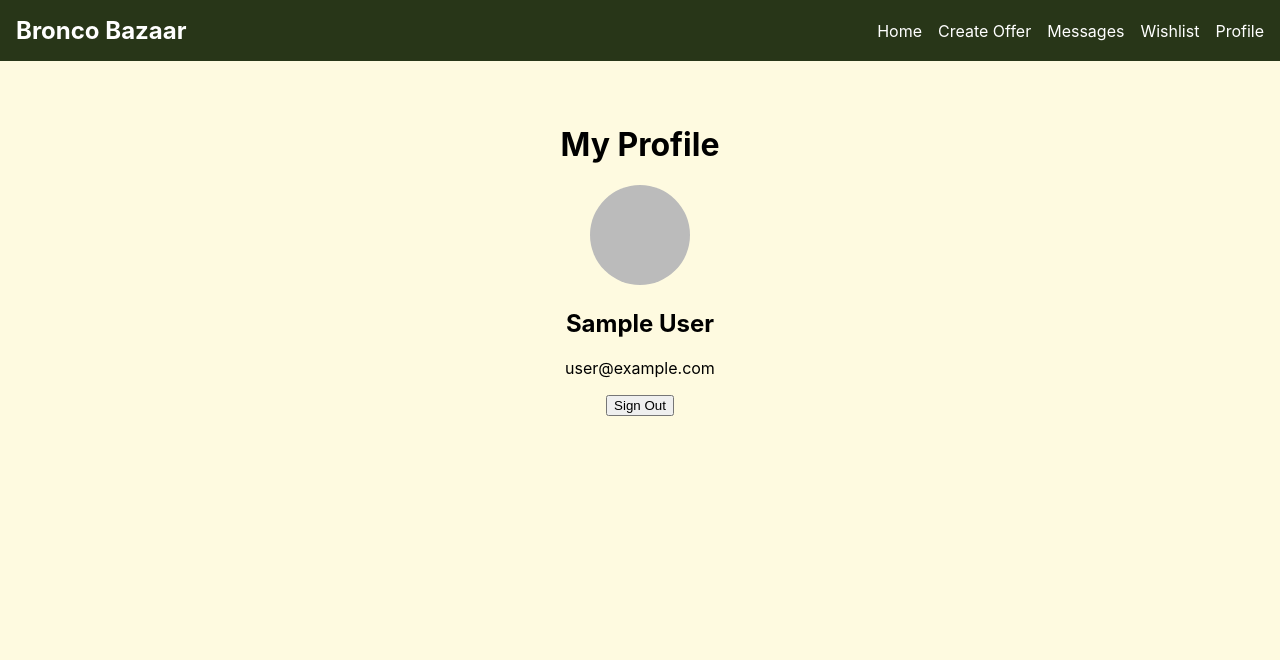
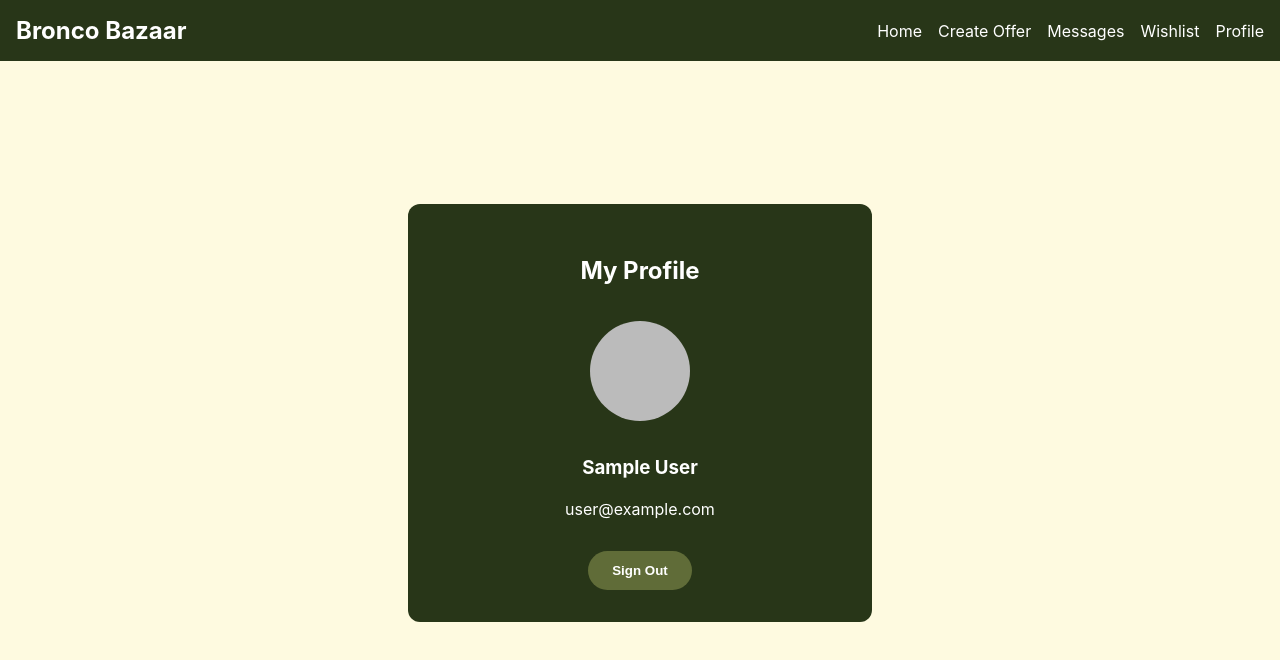
Before and after one commit to sidykal/Bronco-Bazaar, a React (Create React App) app: page /profile in a window 1280 px wide. Shown: the top 660 px of the page. Built offline with nearby package versions, Linux system fonts and the light colour scheme; no server answers; sample sign-in values are in the browser's storage.

Commit message:
updated profile page

```diff
--- a/src/components/Navbar.js
+++ b/src/components/Navbar.js
@@ -13,7 +13,7 @@ export default function Navbar() {
         <Link to="/home" style={linkStyle}>Home</Link>
         <Link to="/create" style={linkStyle}>Create Offer</Link>
         <Link to="/message" style={linkStyle}>Messages</Link>
-        <Link to="/message" style={linkStyle}>Wishlist</Link>
+        <Link to="/wishlist" style={linkStyle}>Wishlist</Link>
         <Link to="/profile" style={linkStyle}>Profile</Link>
       </div>
     </nav>
--- a/src/pages/Profile.js
+++ b/src/pages/Profile.js
@@ -9,17 +9,53 @@ export default function Profile() {
   if (!user) return <p>You must be logged in to see this page.</p>;
 
   return (
-    <div style={{ textAlign: 'center', marginTop: '2rem' }}>
-      <h1>My Profile</h1>
-      <img
-        src={user.photoURL}
-        alt="Profile"
-        style={{ borderRadius: '50%', width: '100px', height: '100px' }}
-      />
-      <h2>{user.displayName}</h2>
-      <p>{user.email}</p>
-      <button onClick={() => signOut(auth)}>Sign Out</button>
+    <div style={{
+      display: 'flex',
+      justifyContent: 'center',
+      alignItems: 'center',
+      height: '80vh',
+    }}>
+      <div style={{
+        display: 'flex',
+        flexDirection: 'column',
+        alignItems: 'center',
+        gap: '1rem',
+        width: '100%',
+        maxWidth: '400px',
+        padding: '2rem',
+        backgroundColor: '#283618',
+        borderRadius: '12px',
+        color: 'white',
+      }}>
+        <h2 style={{ textAlign: 'center' }}>My Profile</h2>
+
+        <img
+          src={user.photoURL}
+          alt="Profile"
+          style={{ borderRadius: '50%', width: '100px', height: '100px', objectFit: 'cover' }}
+        />
+
+        <h3 style={{ marginBottom: '0.25rem' }}>{user.displayName}</h3>
+        <p style={{ marginTop: '0' }}>{user.email}</p>
+
+        <button
+          onClick={() => signOut(auth)}
+          style={{
+            padding: '0.75rem 1.5rem',
+            border: 'none',
+            borderRadius: '999px',
+            backgroundColor: '#606c38',
+            color: 'white',
+            fontWeight: 'bold',
+            cursor: 'pointer',
+            transition: 'background-color 0.3s'
+          }}
+          onMouseOver={(e) => (e.target.style.backgroundColor = '#8d9e54')}
+          onMouseOut={(e) => (e.target.style.backgroundColor = '#606c38')}
+        >
+          Sign Out
+        </button>
+      </div>
     </div>
-
   );
 }
--- a/src/pages/Wishlist.js
+++ b/src/pages/Wishlist.js
@@ -27,15 +27,25 @@ export default function Wishlist({ wishlist, onRemove }) {
 
 // Styles for the list items and remove button
 const itemStyle = {
-  background: '#edebe7',
+  /*background: '#edebe7',
   border: '1px solid black',
   borderRadius: '8px',
   padding: '1rem',
+  marginBottom: '1rem',*/
+  background: '#283618',
+  borderRadius: '8px',
+  padding: '1rem',
   marginBottom: '1rem',
+  color: 'white',
+  breakInside: 'avoid',
+  wordWrap: 'break-word',
+  overflowWrap: 'break-word',
+  maxWidth: '100%',
+  boxSizing: 'border-box',
 };
 
 const removeStyle = {
-  background: '#ff6347',
+  background: '#bc6c25',
   color: 'white',
   border: 'none',
   padding: '0.5rem 1rem',
@@ -45,6 +55,9 @@ const removeStyle = {
 };
 
 const listStyle = {
-    padding: 0,
-    listStyleType: 'none',
+    /*padding: 0,
+    listStyleType: 'none',*/
+    columnCount: 3,
+    columnGap: '1rem',
+    padding: '1rem',
   };
```
